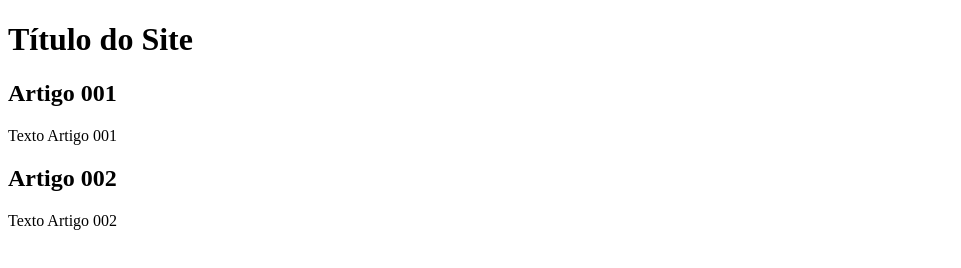
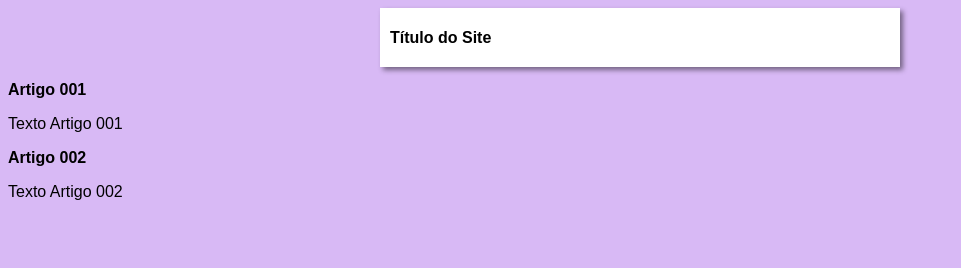
Before and after one commit to BeatrizDonda/projeto-site, a plain HTML site: page index.html in a window 1280 px wide. Shown: the whole page, without its empty margins (0-961 px from the left). Drawn offline with Linux system fonts and the light colour scheme.

Commit message:
iniciei o design

```diff
--- /dev/null
+++ b/estilos/style.css
@@ -0,0 +1,16 @@
+* {
+    font-family: Arial, Helvetica, sans-serif;
+    font-size: 16px;
+}
+
+body {
+    background-color: rgb(216, 185, 245);
+}
+
+main {
+    background-color: white;
+    width: 500px;
+    margin: auto;
+    padding: 10px;
+    box-shadow: 3px 3px 5px rgba(0, 0, 0, 0.472);
+}
--- a/index.html
+++ b/index.html
@@ -4,6 +4,7 @@
     <meta charset="UTF-8">
     <meta name="viewport" content="width=device-width, initial-scale=1.0">
     <title>Título do Site</title>
+    <link rel="stylesheet" href="estilos/style.css">
 </head>
 <body>
     <main>
```
